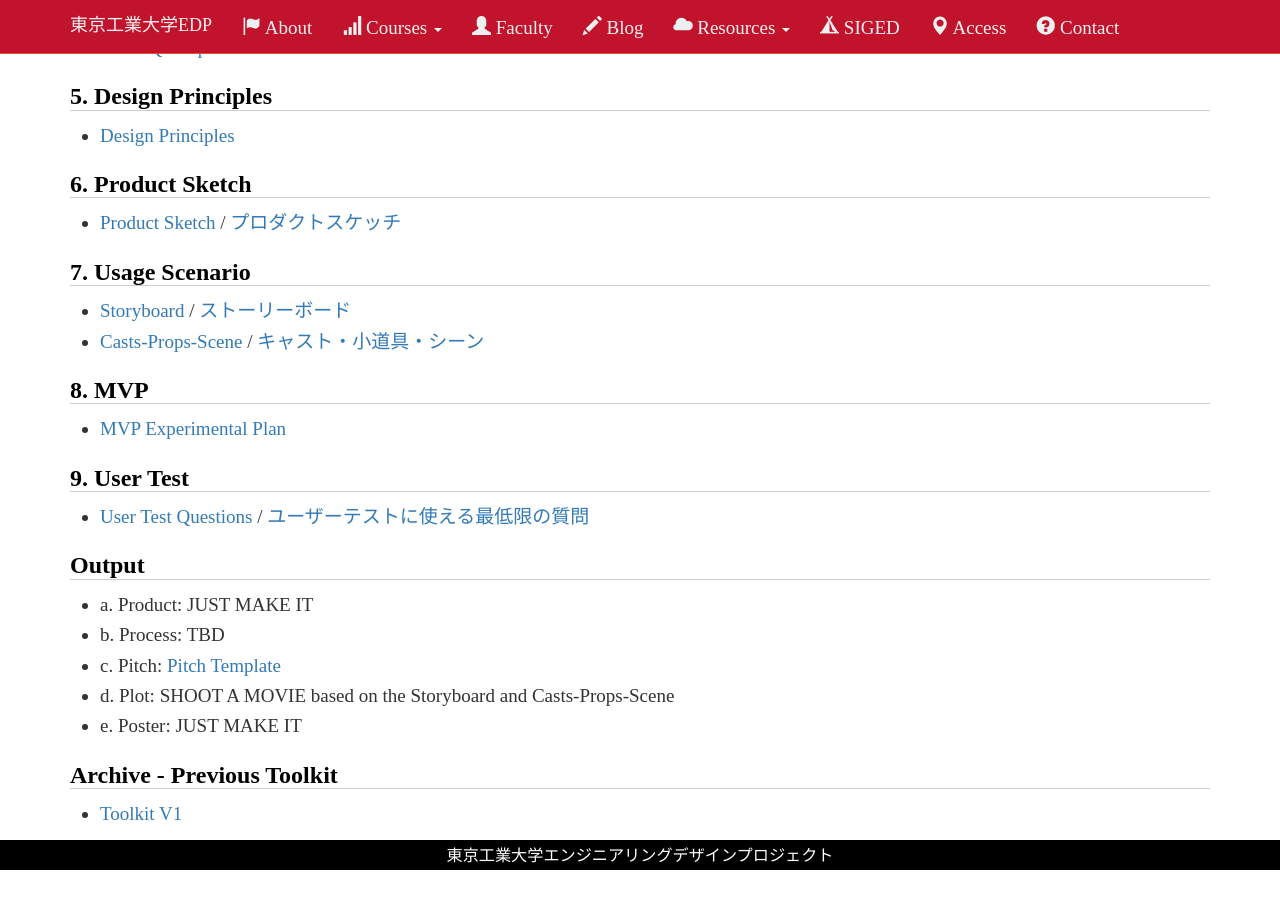
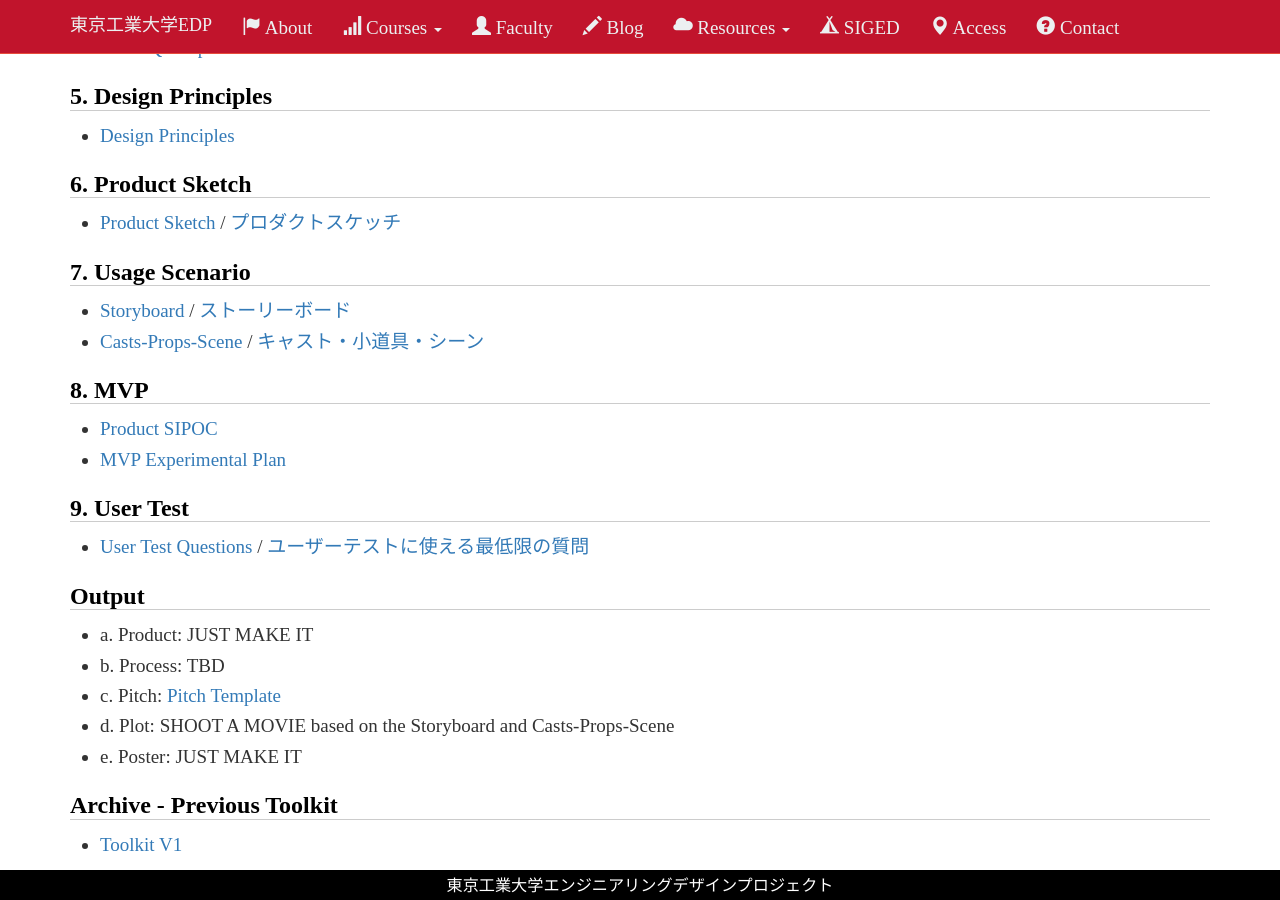
Before and after one commit to titech-edp/titech-edp.github.io, a Jekyll site: the page built from toolkit/index.md, in a window 1280 px wide and 900 px high, scrolled down 1258 px. Built offline with Jekyll 4.4.1, drawn with Linux system fonts in a browser that asks for light colours; nearby versions of some CDN libraries; library files that are not in the unit come from our copies; before the commit the page ends 2128 px from its top, so only the background shows below that.

Commit message:
Add sipoc

```diff
--- a/toolkit/index.md
+++ b/toolkit/index.md
@@ -41,6 +41,7 @@ title: EDP Toolkit
 
 ## 8. MVP
 
+- [Product SIPOC](sipoc.pdf)
 - [MVP Experimental Plan](mvp-plan.pdf)
 
 ## 9. User Test
```
Also changed, not shown: 3 other files.
